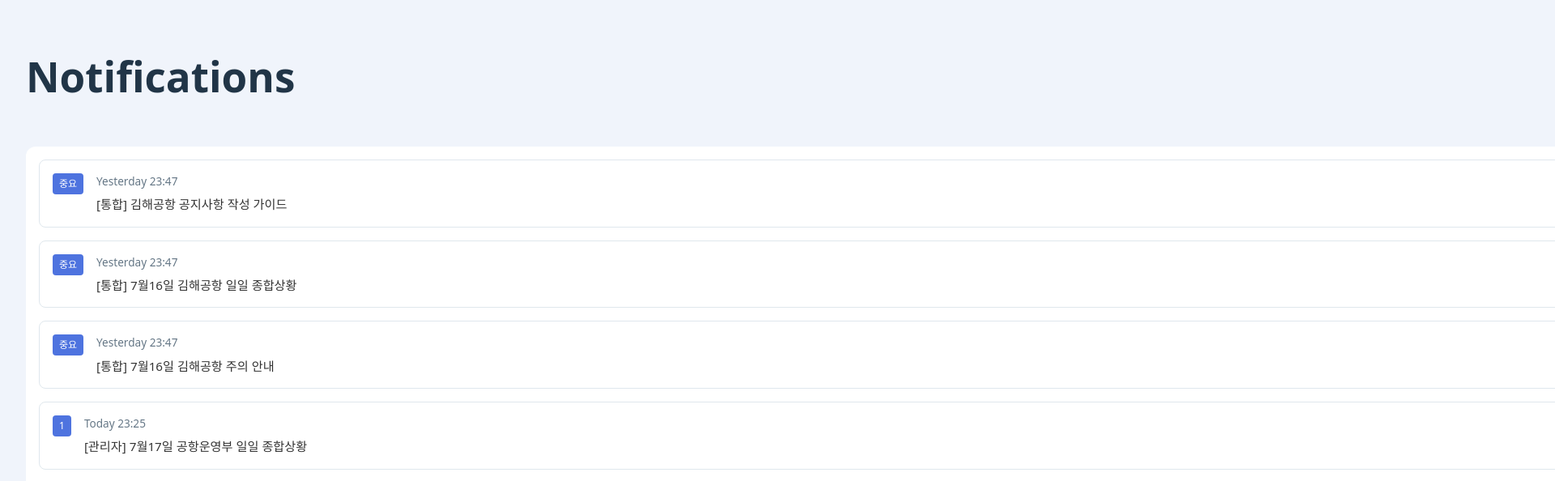
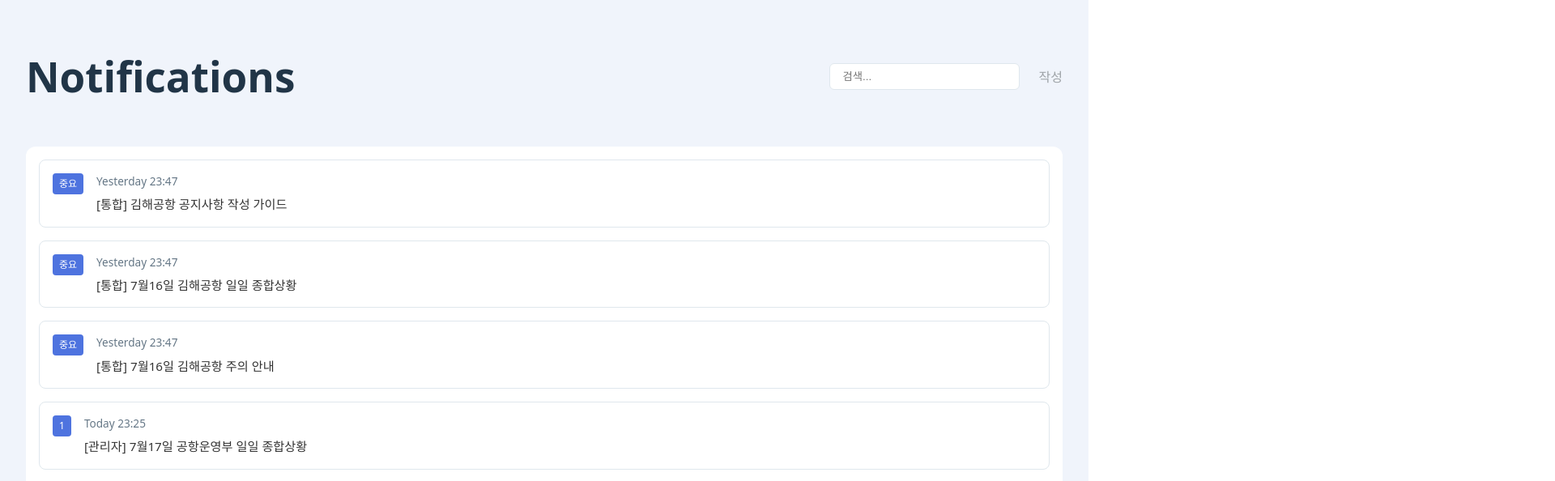
Before and after one commit to airport-ai-facility-monitoring/frontend_workspace, a React (Vite) app in the folder air_front/: page /notifications in a window 1280 px wide. Shown: the top 594 px of the page at 81% size, 1920 px wide, since content can reach past the window. Built offline with nearby package versions, Linux system fonts and the light colour scheme.

Commit message:
[수정]notifications

```diff
--- a/air_front/src/App.jsx
+++ b/air_front/src/App.jsx
@@ -10,7 +10,6 @@ function App() {
     <Router>
       <Routes>
         <Route path="/" element={<Layout />} >
-
         <Route path="/alert" element={<Alert/>}/>
 
         </Route>
--- a/air_front/src/components/notifications/NotificationItem.jsx
+++ b/air_front/src/components/notifications/NotificationItem.jsx
@@ -5,7 +5,7 @@ import { Link } from 'react-router-dom'
 export default function NotificationItem({ id, time, tag, text }) {
   return (
     <Link
-      to="/notifications/new"
+      to={`/notifications/${id}`}
       className="notification-item"
       style={{ textDecoration: 'none', color: 'inherit', cursor: 'pointer' }}
     >
--- a/air_front/src/components/notifications/notifications.css
+++ b/air_front/src/components/notifications/notifications.css
@@ -3,7 +3,7 @@
   background: #f0f4fb;
   height: 200%;
   overflow-y: auto;
-  width :200%;
+  width :100%;
 }
 
 .notifications-header {
```
Also changed, not shown: 1 other file (tests, documents, lock files or other folders).
